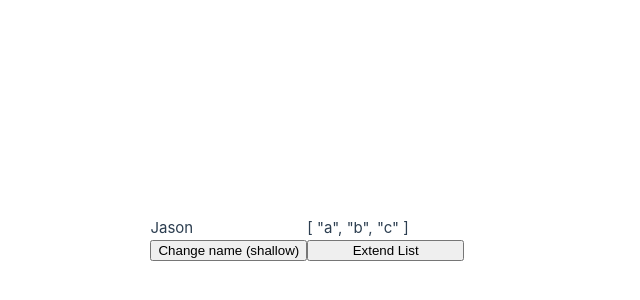
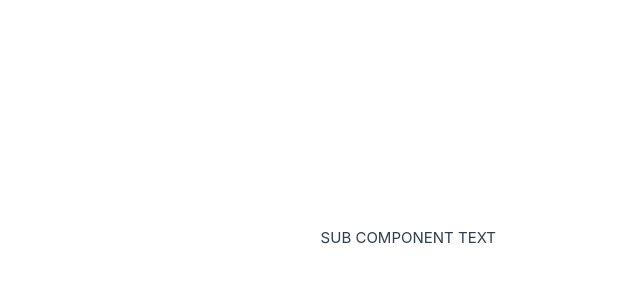
Before and after one commit to JasonXBOptel/vue_fullstack, a Vue app: page / in a window 1280 px wide. Shown: the part 162-462 px from the top of the page, without its empty margins (144-784 px from the left). Built offline with nearby package versions, Linux system fonts and the light colour scheme.

Commit message:
Import custom components in Options API

```diff
--- a/src/App.vue
+++ b/src/App.vue
@@ -1,46 +1,17 @@
 <script>
+import TextBlock from "./components/TextBlock.vue";
 // import axios from "axios";
 export default {
-  data() {
-    return {
-      name: "Jason",
-      stats: ["a", "b", "c"],
-    };
-  },
-  methods: {
-    shallowMutation() { this.name = "Mitch" }, // prettier-ignore
-    deepMutation() { this.stats.level++ }, // prettier-ignore
-    editList() { this.stats = [] }, // prettier-ignore
-  },
-  watch: {
-    // Purposefully shallow watcher
-    name() {
-      console.log("Shallow name mutation made!");
-    },
-    // THIS DOES NOT FIRE WHEN stats.level changes
-    stats() {
-      console.log("Shallow stats mutation made!");
-    },
-    // THIS DOES FIRE WHEN stats.level CHANGES
-    // stats: {
-    //   handler() {
-    //     console.log("Shallow or Deep stats mutation made!");
-    //   },
-    //   deep: true,
-    // },
-  },
+  components: { TextBlock },
 };
 </script>
 
 <template>
-  <div id="app">
-    <p>{{ name }}</p>
-    <p>{{ stats }}</p>
-    <button @click="shallowMutation">Change name (shallow)</button>
-    <button @click="editList">Extend List</button>
-    <!-- <button @click="this.name=''">Change name</button> -->
-  </div>
+  <section>
+    <text-block />
+  </section>
 </template>
+
 <style scoped>
 section {
   display: flex;
```
Also changed, not shown: .eslintrc.cjs.
